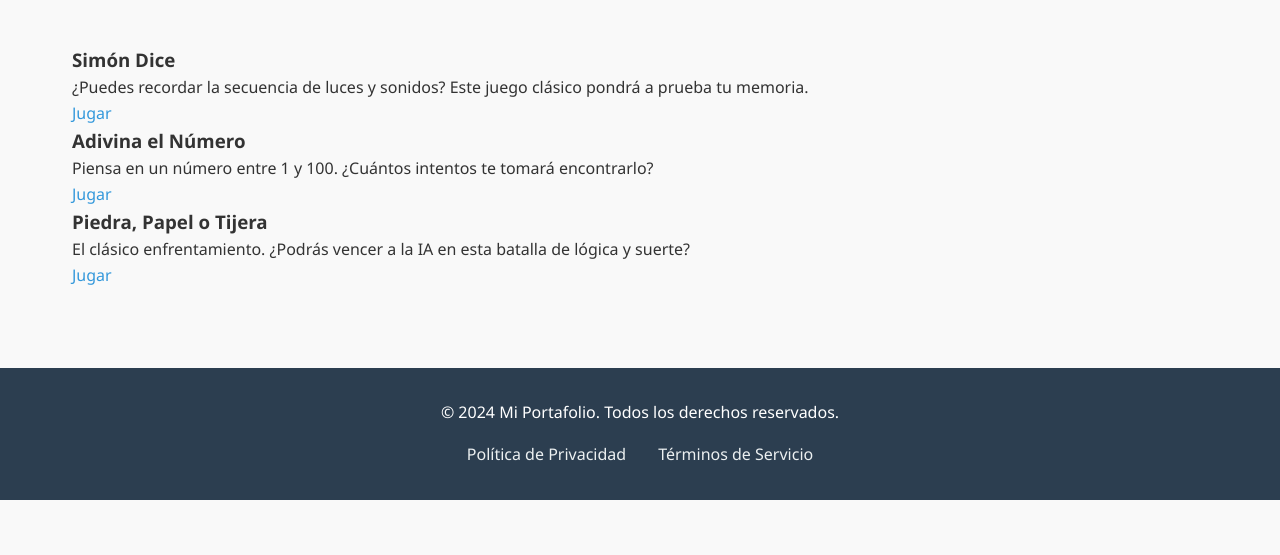
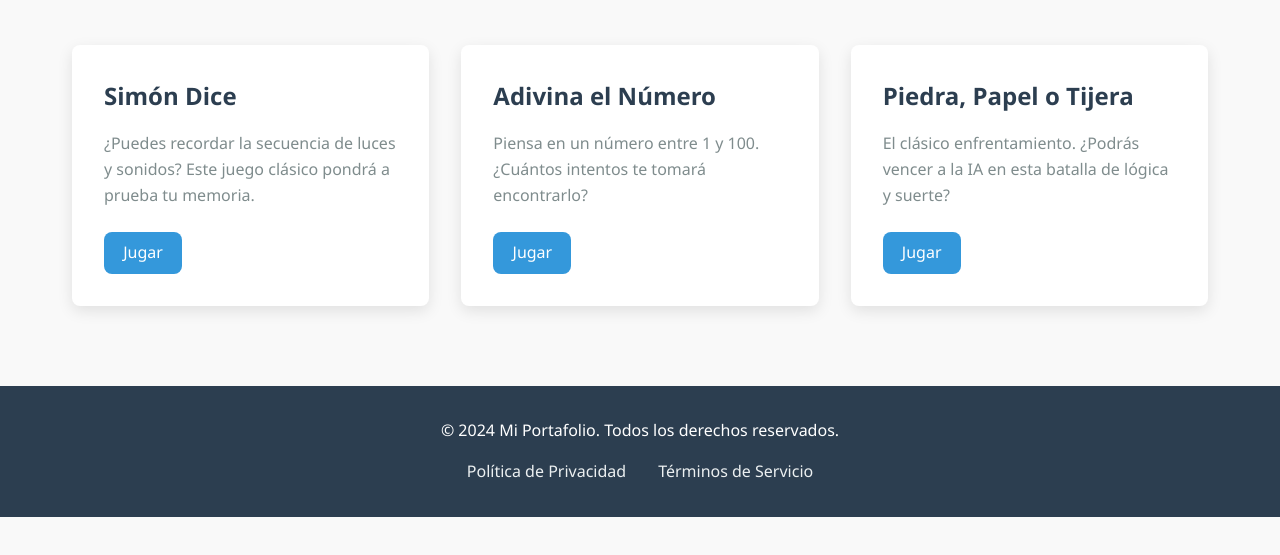
Before and after one commit to brayansanpr1694/Portafolio, a plain HTML site: page play.html in a window 1280 px wide. Shown: the part 245-800 px from the top of the page. Drawn offline with Linux system fonts and the light colour scheme.

Commit message:
mini cambios en llamado a css

```diff
--- a/estilos/styles.css
+++ b/estilos/styles.css
@@ -114,7 +114,6 @@ nav a.active::after {
   color: var(--dark-color);
   position: relative;
 }
-
 .section-title::after {
   content: '';
   display: block;
@@ -124,7 +123,6 @@ nav a.active::after {
   margin: 1rem auto;
   border-radius: 2px;
 }
-
 /* Secciones generales */
 section {
   padding: 5rem 0;
--- a/play.html
+++ b/play.html
@@ -6,6 +6,7 @@
   <title>Play - Minijuegos</title>
   <link rel="stylesheet" href="estilos/styles.css"/>
   <link rel="stylesheet" href="https://cdnjs.cloudflare.com/ajax/libs/font-awesome/6.4.0/css/all.min.css"/>
+  <link rel="stylesheet" href="estilos/blog.css">
 </head>
 <body>
 
```
Also changed, not shown: works.html (+2 -0 lines).
